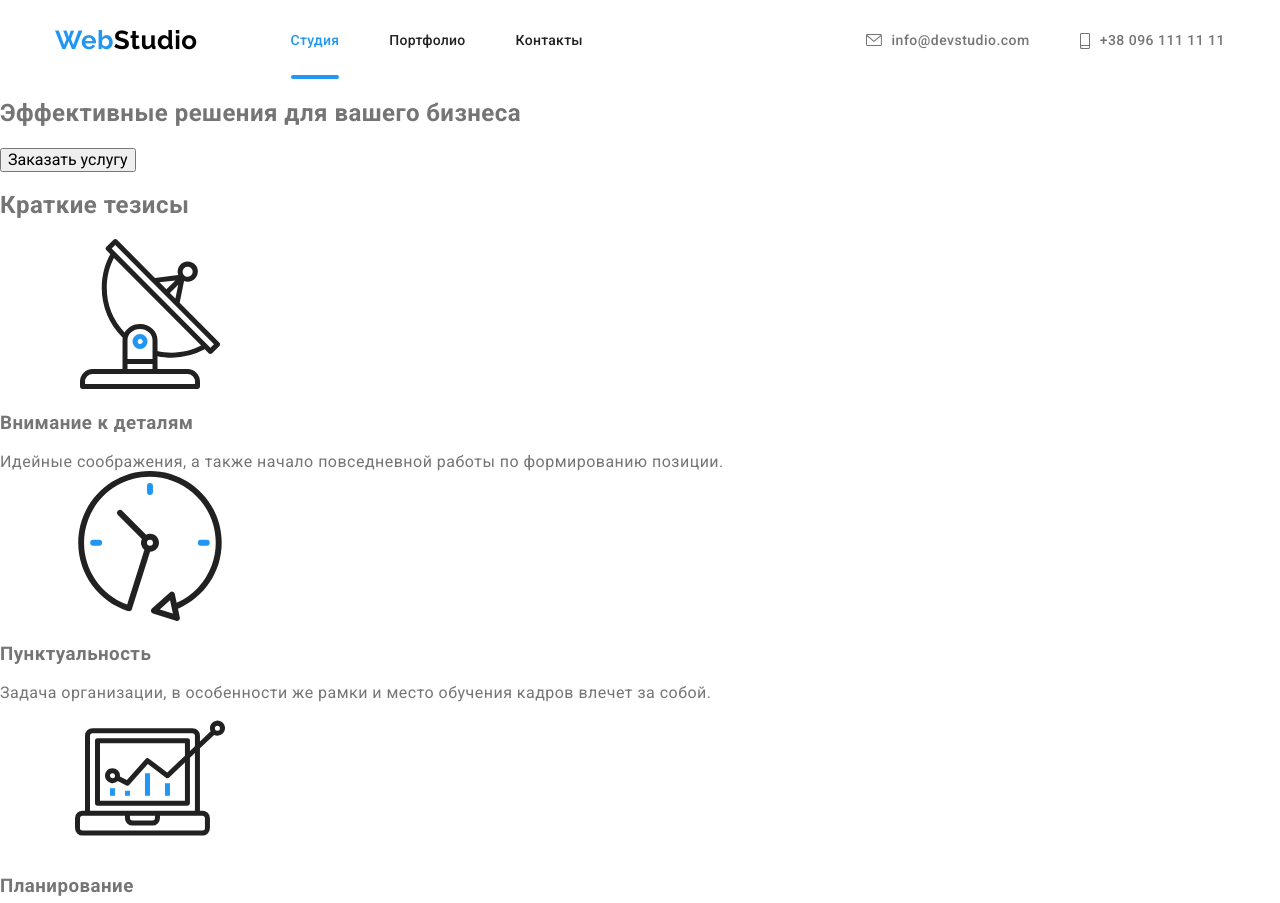
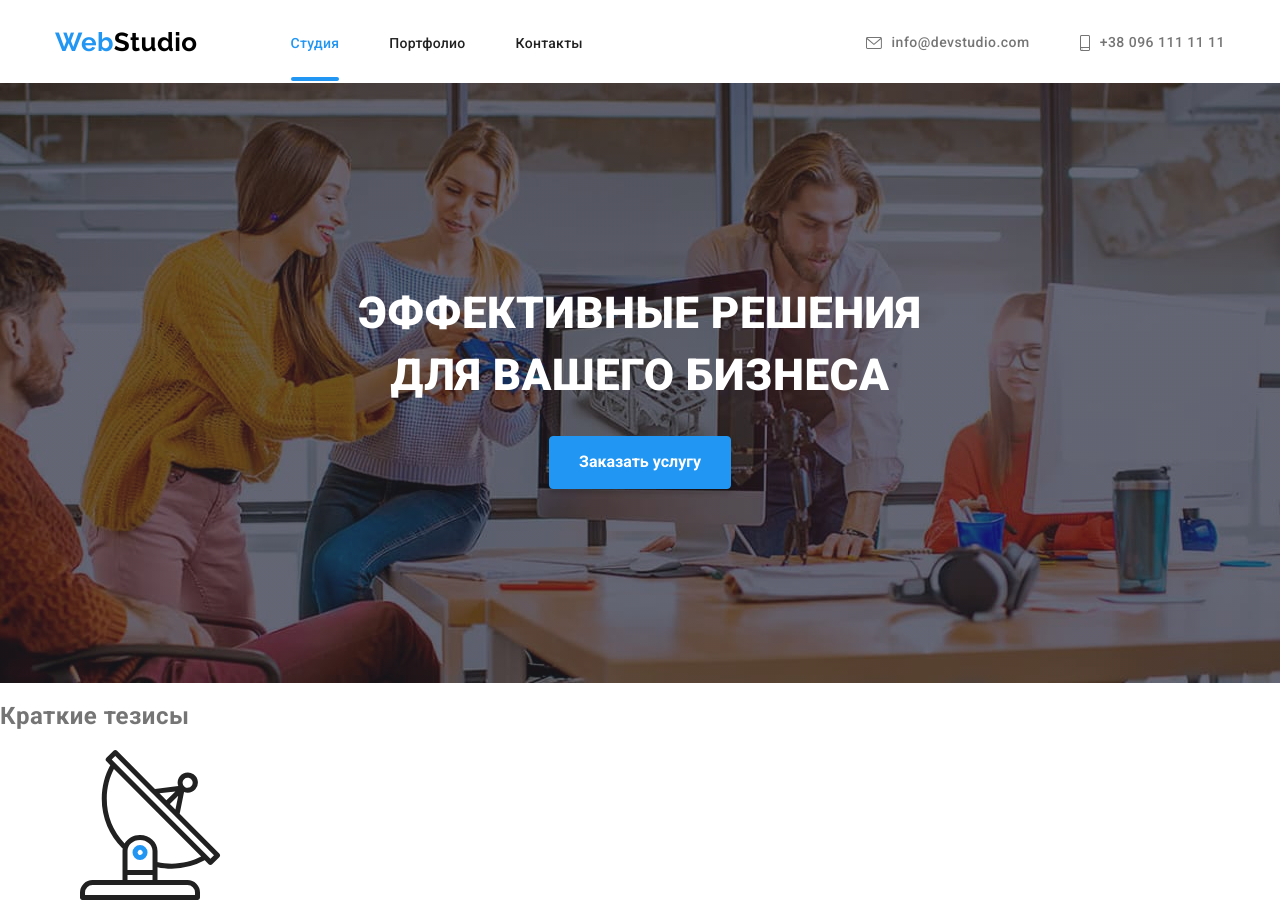
Before and after one commit to Balor1989/goit-markup-hw-07, a plain HTML site: page index.html in a window 1280 px wide. Shown: the top 903 px of the page. Drawn offline with nearby package versions, Linux system fonts and the light colour scheme.

Commit message:
Стилизирует hero-section

```diff
--- a/index.html
+++ b/index.html
@@ -51,8 +51,8 @@
     <main>
         <!-- Hero section -->
         <section class="hero-section">
-            <h1 class="hero-title">Эффективные решения для вашего бизнеса</h1>
-            <button type="button" class="hero-button" data-modal-open>Заказать услугу</button>
+            <h1 class="hero-section__title">Эффективные решения для вашего бизнеса</h1>
+            <button type="button" class="hero-section__button" data-modal-open>Заказать услугу</button>
         </section>
         <!-- Thesis section -->
         <section class="thesis-section">
--- a/sass/components/_header-contacts.scss
+++ b/sass/components/_header-contacts.scss
@@ -8,6 +8,7 @@
   }
   &__item {
     display: flex;
+    padding: 10px 0;
     color: $secondary-text-color;
     font-weight: 500;
     font-size: 14px;
--- a/sass/components/_header.scss
+++ b/sass/components/_header.scss
@@ -1,6 +1,6 @@
 .header {
   padding-top: 25px;
-  padding-bottom: 24px;
+  padding-bottom: 22px;
 
   &__box {
     display: flex;
--- /dev/null
+++ b/sass/components/_hero-section.scss
@@ -0,0 +1,43 @@
+.hero-section {
+  text-align: center;
+  padding-left: 15px;
+  padding-right: 15px;
+  background-color: rgba(47, 48, 58, 0.4);
+  background-image: linear-gradient(to right, rgba(47, 48, 58, 0.4), rgba(47, 48, 58, 0.4)),
+    url(../../images/hero-bcg.jpg);
+  background-position: center;
+  background-repeat: no-repeat;
+  height: 600px;
+  max-width: 1600px;
+  margin-left: auto;
+  margin-right: auto;
+
+  &__title {
+    margin-top: 0;
+    padding-top: 200px;
+    margin-bottom: 30px;
+    margin-left: auto;
+    margin-right: auto;
+    color: $hero-text-color;
+    text-transform: uppercase;
+    font-weight: 900;
+    font-size: 44px;
+    line-height: 1.4;
+    max-width: 600px;
+  }
+  &__button {
+    color: $accent-button;
+    background-color: $accent-color;
+    cursor: pointer;
+    font-weight: 700;
+    font-size: 16px;
+    line-height: 1.9;
+    border-radius: 6px;
+    padding: 10px 29px;
+    border: solid 1px $accent-color;
+    background: $accent-color;
+    box-shadow: 0px 4px 4px rgba(0, 0, 0, 0.15);
+    border-radius: 4px;
+    transition: background-color 250ms $cubic-bezier;
+  }
+}
--- a/sass/main.scss
+++ b/sass/main.scss
@@ -4,3 +4,4 @@
 @import './components/header-logo';
 @import './components/site-nav';
 @import './components/header-contacts';
+@import './components/hero-section';
--- a/sass/utils/_variables.scss
+++ b/sass/utils/_variables.scss
@@ -1,5 +1,7 @@
 $secondary-text-color: #757575;
 $primary-text-color: #212121;
 $accent-color: #2196f3;
+$accent-button: #ffffff;
+$hero-text-color: #ffffff;
 
 $cubic-bezier: cubic-bezier(0.4, 0, 0.2, 1);
--- a/style.css
+++ b/style.css
@@ -5,9 +5,6 @@
   --footer-text-color: #ffffff;
   --button-color: #212121;
   --button-bgc-color: #f5f4fa;
-  --accent-button: #ffffff;
-  --accent-bgc-button: #2196f3;
-  --studio-logo-color: #000000;
 
   --border-color: #f5f4fa;
 }
@@ -25,45 +22,8 @@
 
 /* Contacts style  */
 
-.contacts-box .list:hover .envelope-icon,
-.contacts-box .list:focus .envelope-icon,
-.contacts-box .list:hover .smartphone-icon,
-.contacts-box .list:focus .smartphone-icon {
-  fill: var(--accent-color);
-}
+/* section style */
 
-.contacts-box .list:hover,
-.contacts-box .list:focus {
-  color: var(--accent-color);
-}
-/* section style */
-.hero-section {
-  text-align: center;
-  padding-left: 15px;
-  padding-right: 15px;
-  background-color: rgba(47, 48, 58, 0.4);
-  background-image: linear-gradient(to right, rgba(47, 48, 58, 0.4), rgba(47, 48, 58, 0.4)),
-    url(../images/hero-bcg.jpg);
-  background-position: center;
-  background-repeat: no-repeat;
-  height: 600px;
-  max-width: 1600px;
-  margin-left: auto;
-  margin-right: auto;
-}
-.hero-title {
-  margin-top: 0;
-  padding-top: 200px;
-  margin-bottom: 30px;
-  margin-left: auto;
-  margin-right: auto;
-  color: var(--hero-text-color);
-  text-transform: uppercase;
-  font-weight: 900;
-  font-size: 44px;
-  line-height: 1.4;
-  max-width: 600px;
-}
 .icon-box {
   display: flex;
   align-items: center;
@@ -239,7 +199,6 @@
   line-height: 1.2;
 }
 /* buttons */
-.hero-button,
 .email-btn {
   color: var(--accent-button);
   background-color: var(--accent-bgc-button);
```
Also changed, not shown: css/main.css, dist/css/main.min.css, 2 other files.
